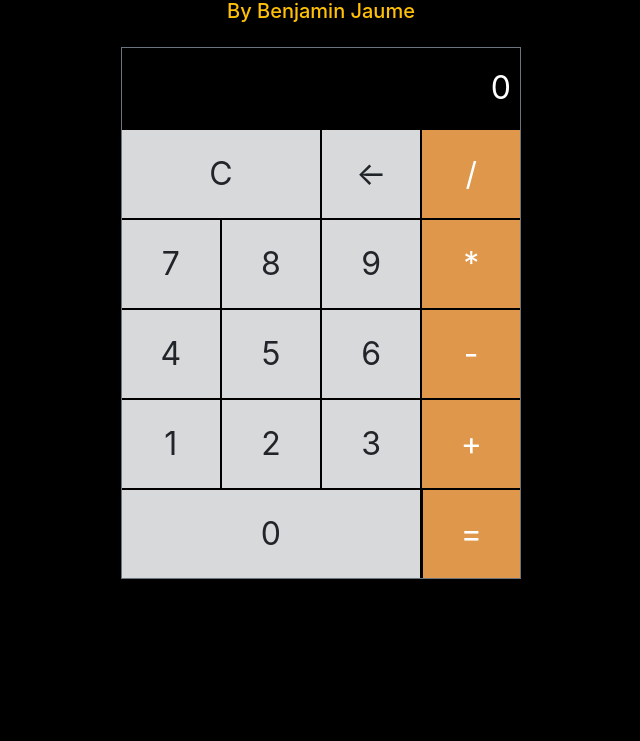
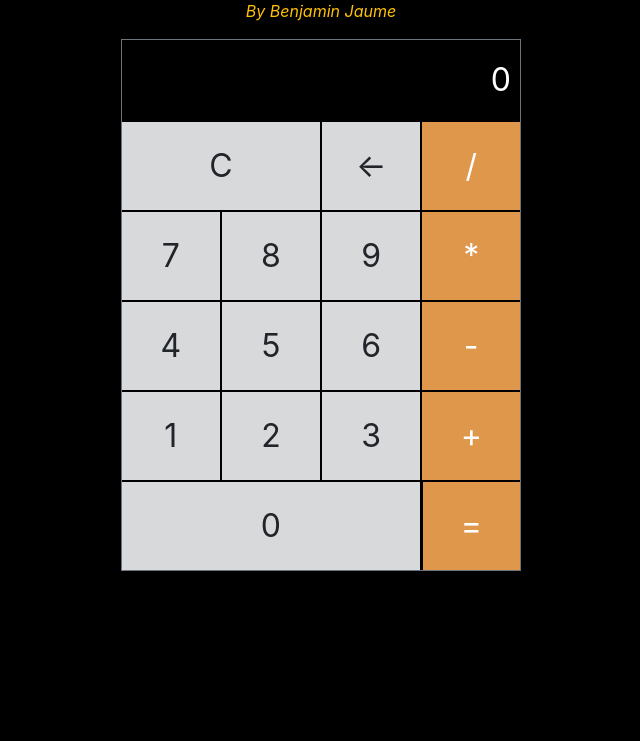
Before and after one commit to BenjaminJaume/js-calculator, a plain HTML site: page index.html in a window 1280 px wide. Shown: the part 59-800 px from the top of the page, without its empty margins (319-959 px from the left). Drawn offline with nearby package versions, Linux system fonts and the light colour scheme.

Commit message:
Final release

```diff
--- a/index.html
+++ b/index.html
@@ -22,7 +22,7 @@
   <body>
     <div class="d-flex flex-column my-3">
       <h3 class="text-center text-success">JS Calculator</h3>
-      <h5 class="text-center text-warning">By Benjamin Jaume</h5>
+      <i class="text-center text-warning">By Benjamin Jaume</i>
     </div>
 
     <div class="mx-auto calculator border border-secondary">
```
Also changed, not shown: script.js (+6 -4 lines).
